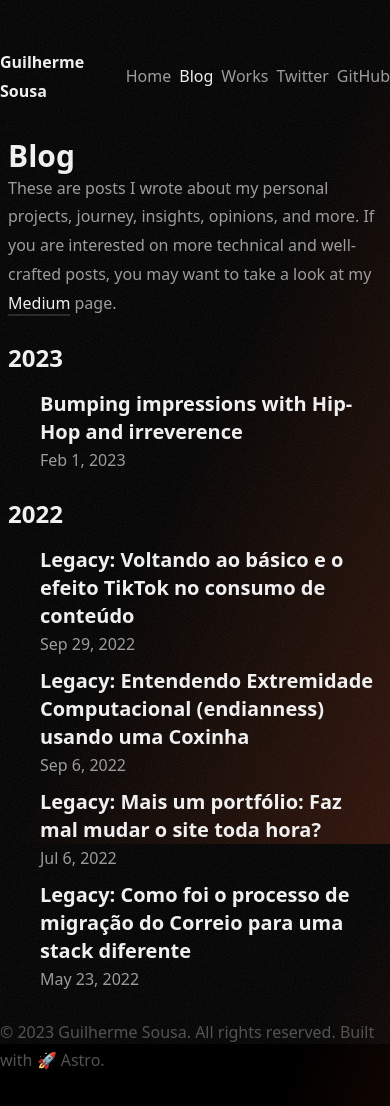
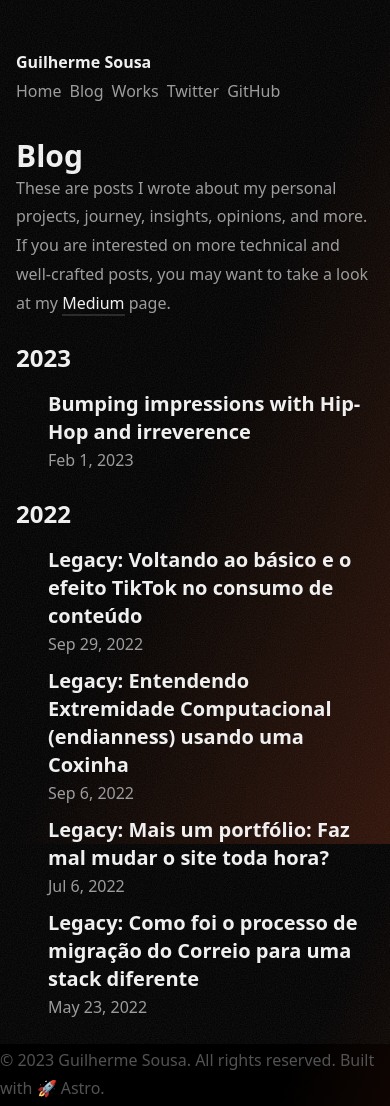
Before and after one commit to guilherssousa/guilherssousa.dev, an Astro site: page /blog in a window 390 px wide. Shown: the top 1106 px of the page. Built offline with nearby package versions, Linux system fonts and the light colour scheme; Astro itself is replaced by a stand-in of ours; a web font is replaced by a local one.

Commit message:
work on responsivity

```diff
--- a/src/components/Header.astro
+++ b/src/components/Header.astro
@@ -3,8 +3,8 @@ import HeaderLink from "./HeaderLink.astro";
 import { SITE_TITLE } from "../consts";
 ---
 
-<header class="flex mt-12 items-center justify-between">
-  <h1>
+<header class="flex mt-12 items-center px-4 flex-wrap justify-between">
+  <h1 class="shrink-0">
     {SITE_TITLE}
   </h1>
   <nav class="flex gap-x-2">
--- a/src/components/HeaderLink.astro
+++ b/src/components/HeaderLink.astro
@@ -2,19 +2,8 @@
 export interface Props extends astroHTML.JSX.AnchorHTMLAttributes {}
 
 const { href, ...props } = Astro.props;
-
-const { pathname } = Astro.url;
-
-const path = pathname.slice(1);
-
-const isActive =
-  href === pathname || (href as string).slice(1).startsWith(path);
 ---
 
-<a
-  href={href}
-  class:list={["link  border-0", isActive ? "text-white" : "text-neutral-400"]}
-  {...props}
->
+<a href={href} class:list={["link border-0", "text-neutral-400"]} {...props}>
   <slot />
 </a>
--- a/src/layouts/Base.astro
+++ b/src/layouts/Base.astro
@@ -17,7 +17,7 @@ import { SITE_TITLE, SITE_DESCRIPTION } from "../consts";
   >
     <div class="max-w-screen-md mx-auto">
       <Header />
-      <main class="px-2 mt-8">
+      <main class="px-4 mt-8">
         <slot />
       </main>
       <Footer />
--- a/src/layouts/BlogPost.astro
+++ b/src/layouts/BlogPost.astro
@@ -22,9 +22,11 @@ const { title, description, pubDate, updatedDate, heroImage } = Astro.props;
     <div class="max-w-screen-md mx-auto">
       <Header />
 
-      <main class="max-w-screen-sm mx-auto px-2 mt-8">
+      <main class="max-w-screen-sm mx-auto px-4 mt-8">
         <article>
-          <h1 class="font-bold text-4xl">{title}</h1>
+          <h1 class="font-bold text-3xl sm:text-4xl">
+            {title}
+          </h1>
           <p class="text-md mt-2 mb-0">{description}</p>
           <div>
             <FormattedDate class="text-sm text-neutral-600" date={pubDate} />
--- a/src/pages/blog/index.astro
+++ b/src/pages/blog/index.astro
@@ -25,8 +25,6 @@ const yearsPosts = sortedPosts.reduce(
   },
   {}
 );
-
-console.log(yearsPosts);
 ---
 
 <Base>
```
